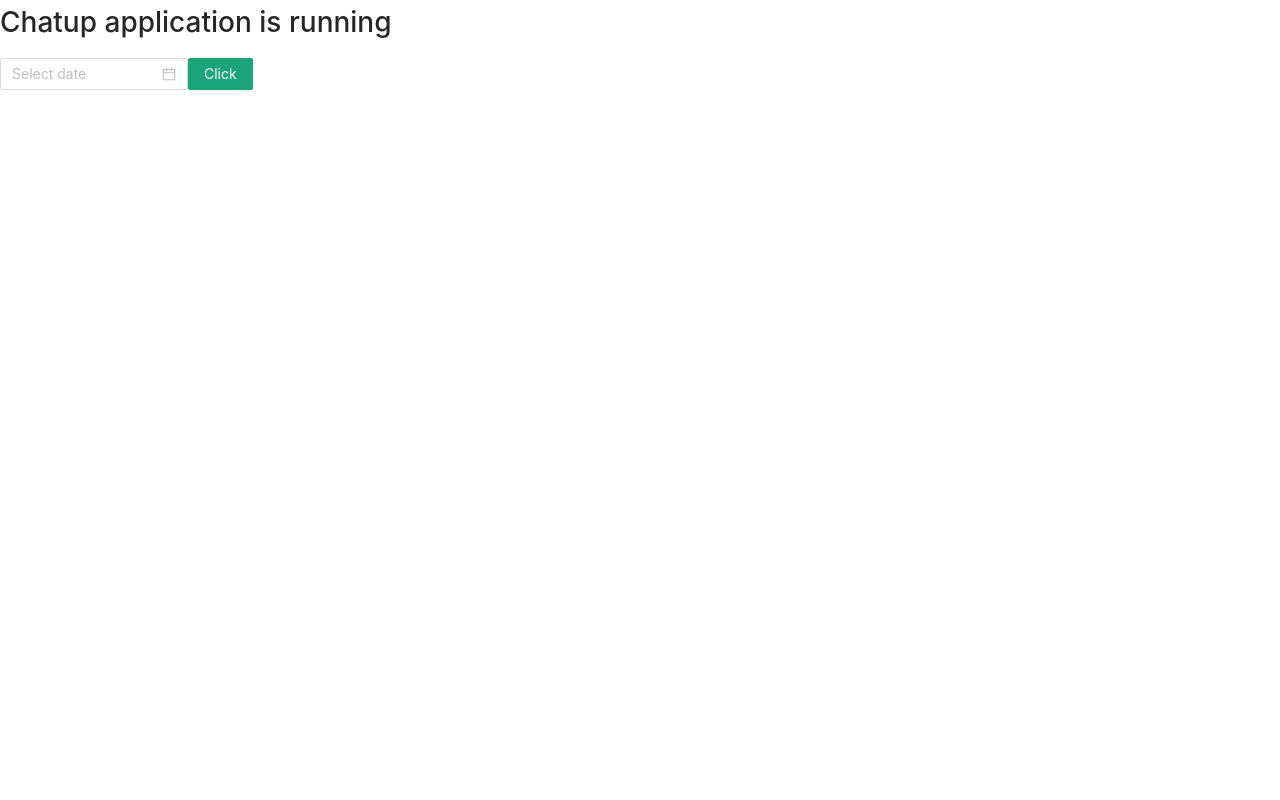
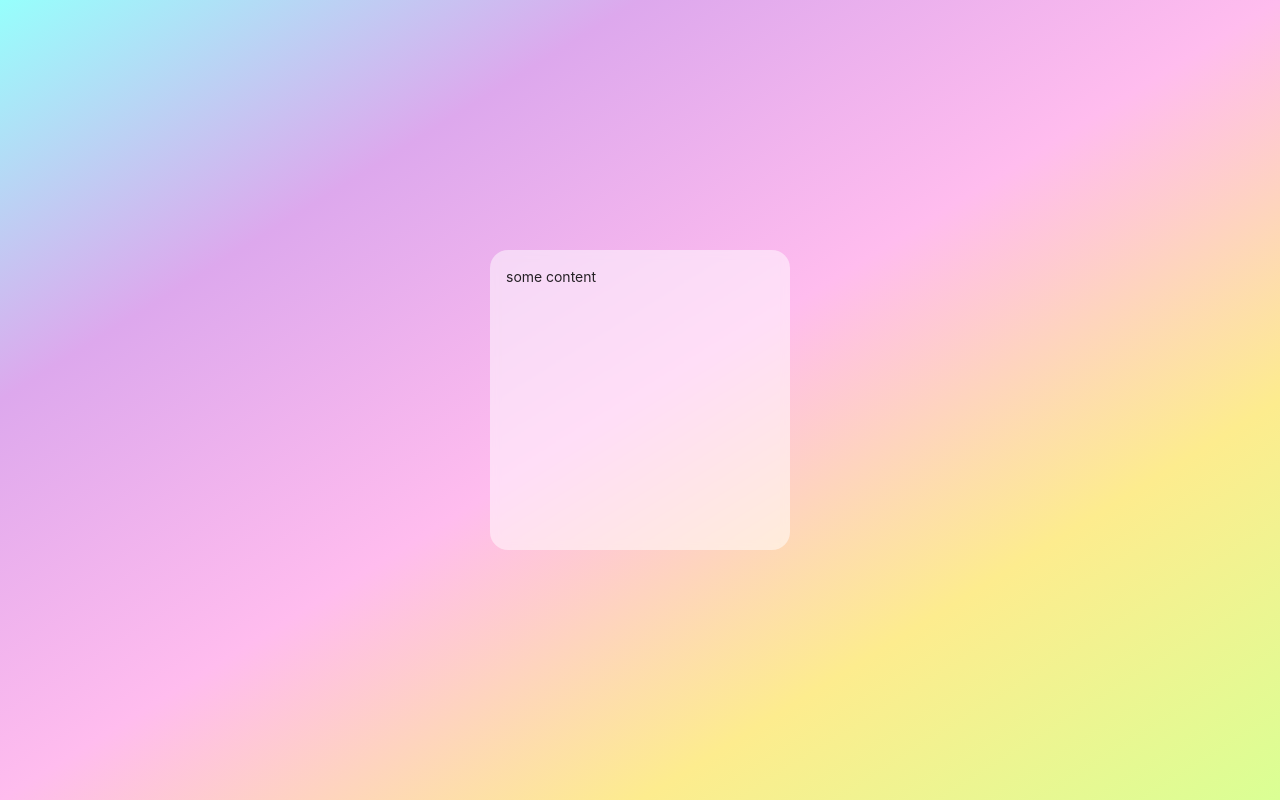
Before and after one commit to bettaibi/chatup, a React (Create React App) app: page / in a window 1280 px wide. Built offline with nearby package versions, Linux system fonts and the light colour scheme.

Commit message:
ant design theme configuration

```diff
--- a/src/App.tsx
+++ b/src/App.tsx
@@ -1,14 +1,11 @@
 import React from 'react';
 import { DatePicker, Button } from 'antd';
+import Signin from './pages/Auth/Signin';
 
 function App() {
   return (
     <div>
-      <h1>
-        Chatup application is running
-      </h1>
-      <DatePicker />
-      <Button type="primary" >Click</Button>
+      <Signin />
     </div>
   );
 }
--- /dev/null
+++ b/src/pages/Auth/Signin/index.tsx
@@ -0,0 +1,16 @@
+import React from 'react'
+import {Space } from "antd";
+import "./signin.less";
+
+const Signin = () => {
+
+  return (
+    <div className="d-felx">
+        <div className="glass__blur">
+            some content
+        </div>
+    </div>
+  )
+}
+
+export default Signin;
--- /dev/null
+++ b/src/pages/Auth/Signin/signin.less
@@ -0,0 +1,17 @@
+
+.d-felx{
+    display: flex;
+    align-items: center;
+    justify-content: center;
+    height: 100vh;
+    background-image: linear-gradient(to bottom right, #96fffc, #dda8ed, #ffbcee, #fdec8e, #daff94);
+}
+
+.glass__blur{
+    background: rgba(255,255,255, .5);
+    backdrop-filter: blur(5px);
+    padding:1rem;
+    border-radius: 18px;
+    width: 300px;
+    height: 300px;
+}
```
